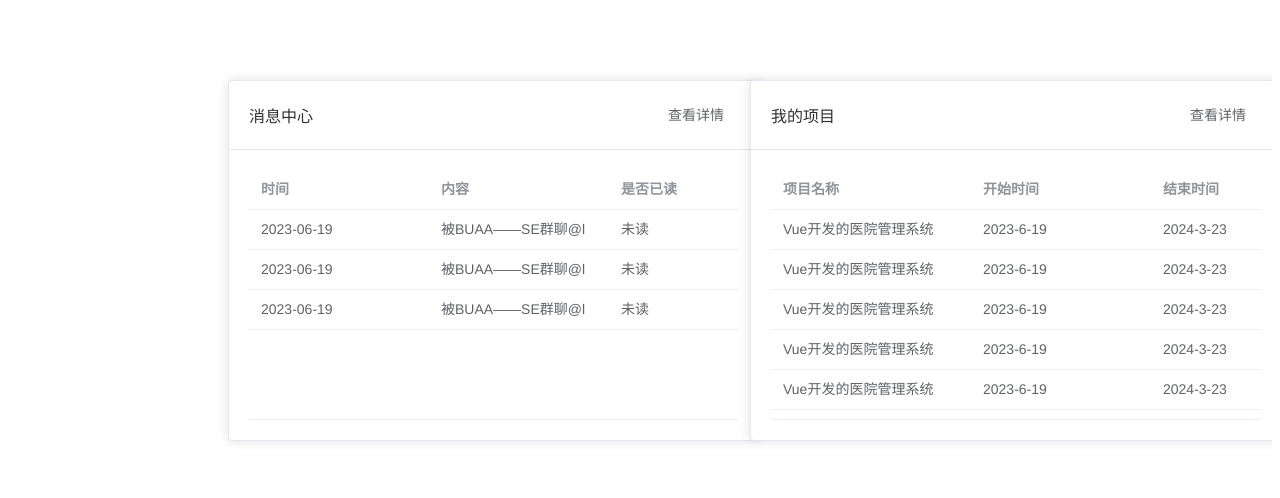
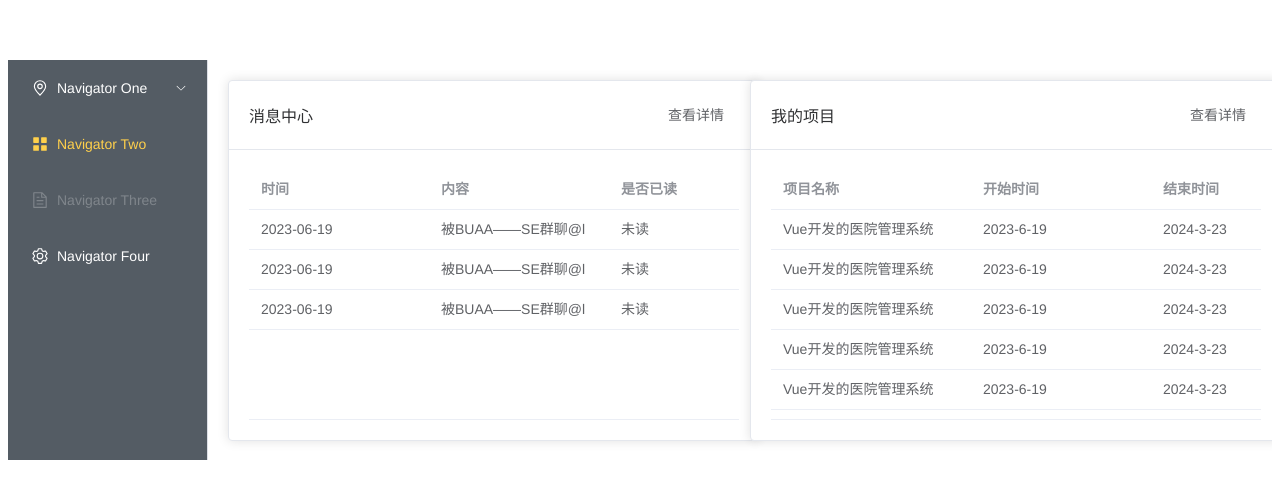
Before and after one commit to pesenteur/summer_frontend, a Vue app: page / in a window 1280 px wide. Shown: the top 498 px of the page. Built offline with nearby package versions, Linux system fonts and the light colour scheme.

Commit message:
添加了HomeSide组件

```diff
--- a/src/home/HomeBoard.vue
+++ b/src/home/HomeBoard.vue
@@ -2,15 +2,19 @@
 
 import HomeChat from "@/home/HomeChat.vue";
 import HomeProject from "@/home/HomeProject.vue";
+import HomeSide from "@/home/HomeSide.vue";
 </script>
 
 <template>
   <div class="common-layout">
     <el-container>
       <el-aside width="200px">
+        <HomeSide ></HomeSide>
       </el-aside>
+
       <el-main>
         <div class="waterfall-container">
+          <!-- <HomeSide></HomeSide> -->
           <HomeChat></HomeChat>
           <HomeProject></HomeProject>
         </div>
@@ -36,4 +40,5 @@
 .item:nth-child(5n) {
   height: 300px;
 }
+
 </style>
--- /dev/null
+++ b/src/home/HomeSide.vue
@@ -0,0 +1,100 @@
+<template>
+  <el-row class="tac">
+    <!-- <el-col :span="12">
+      <h5 class="mb-2">Default colors</h5>
+      <el-menu
+        default-active="2"
+        class="el-menu-vertical-demo"
+        @open="handleOpen"
+        @close="handleClose"
+      >
+        <el-sub-menu index="1">
+          <template #title>
+            <el-icon><location /></el-icon>
+            <span>Navigator One</span>
+          </template>
+          <el-menu-item-group title="Group One">
+            <el-menu-item index="1-1">item one</el-menu-item>
+            <el-menu-item index="1-2">item two</el-menu-item>
+          </el-menu-item-group>
+          <el-menu-item-group title="Group Two">
+            <el-menu-item index="1-3">item three</el-menu-item>
+          </el-menu-item-group>
+          <el-sub-menu index="1-4">
+            <template #title>item four</template>
+            <el-menu-item index="1-4-1">item one</el-menu-item>
+          </el-sub-menu>
+        </el-sub-menu>
+        <el-menu-item index="2">
+          <el-icon><icon-menu /></el-icon>
+          <span>Navigator Two</span>
+        </el-menu-item>
+        <el-menu-item index="3" disabled>
+          <el-icon><document /></el-icon>
+          <span>Navigator Three</span>
+        </el-menu-item>
+        <el-menu-item index="4">
+          <el-icon><setting /></el-icon>
+          <span>Navigator Four</span>
+        </el-menu-item>
+      </el-menu>
+    </el-col> -->
+    <el-col :span="12">
+      <!-- <h5 class="mb-2">Custom colors</h5> -->
+      <el-menu
+        active-text-color="#ffd04b"
+        background-color="#545c64"
+        class="el-menu-vertical-demo"
+        default-active="2"
+        text-color="#fff"
+        @open="handleOpen"
+        @close="handleClose"
+      >
+        <el-sub-menu index="1">
+          <template #title>
+            <el-icon><location /></el-icon>
+            <span>Navigator One</span>
+          </template>
+          <el-menu-item-group title="Group One">
+            <el-menu-item index="1-1">item one</el-menu-item>
+            <el-menu-item index="1-2">item two</el-menu-item>
+          </el-menu-item-group>
+          <el-menu-item-group title="Group Two">
+            <el-menu-item index="1-3">item three</el-menu-item>
+          </el-menu-item-group>
+          <el-sub-menu index="1-4">
+            <template #title>item four</template>
+            <el-menu-item index="1-4-1">item one</el-menu-item>
+          </el-sub-menu>
+        </el-sub-menu>
+        <el-menu-item index="2">
+          <el-icon><icon-menu /></el-icon>
+          <span>Navigator Two</span>
+        </el-menu-item>
+        <el-menu-item index="3" disabled>
+          <el-icon><document /></el-icon>
+          <span>Navigator Three</span>
+        </el-menu-item>
+        <el-menu-item index="4">
+          <el-icon><setting /></el-icon>
+          <span>Navigator Four</span>
+        </el-menu-item>
+      </el-menu>
+    </el-col>
+  </el-row>
+</template>
+
+<script setup>
+import {
+  Document,
+  Menu as IconMenu,
+  Location,
+  Setting,
+} from '@element-plus/icons-vue'
+const handleOpen = (key, keyPath) => {
+  console.log(key, keyPath)
+}
+const handleClose = (key, keyPath) => {
+  console.log(key, keyPath)
+}
+</script>
```
Also changed, not shown: src/components/TeamHeader2.vue (added, +13 -0 lines).
